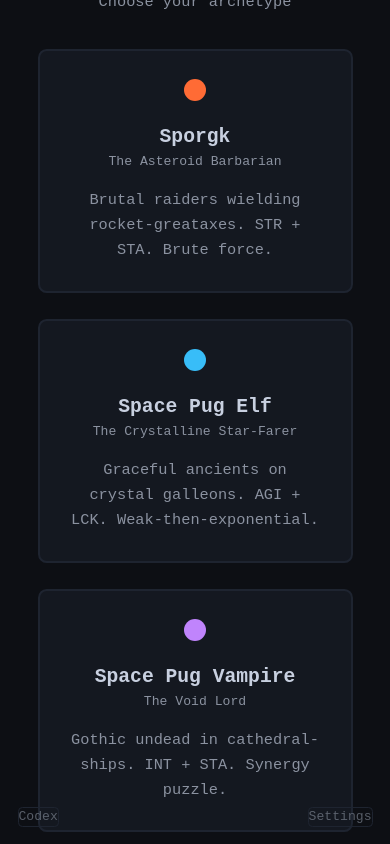
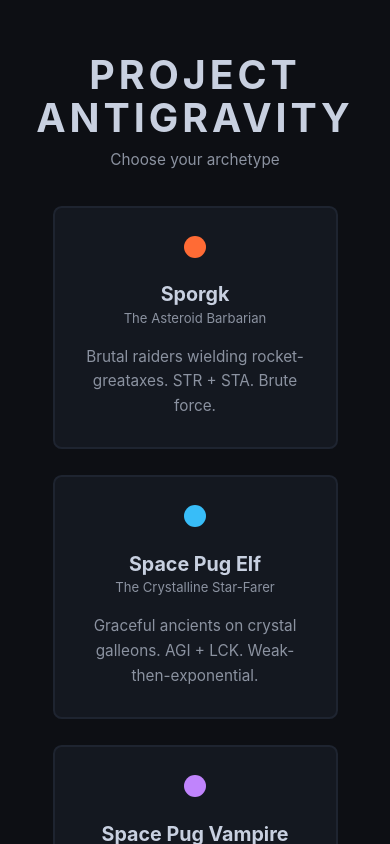
Before and after one commit to zeidalidiez/ProjectPugxcel, a React (Vite) app: page / in a window 390 px wide. Shown: the top 844 px of the page. Built offline with nearby package versions, Linux system fonts and the light colour scheme.

Commit message:
Enhance index.css with dramatic archetype-specific styles, scanlines, glows, and mobile considerations

```diff
--- a/src/index.css
+++ b/src/index.css
@@ -16,36 +16,14 @@
   --font-mono: 'JetBrains Mono', 'Fira Code', 'Cascadia Code', ui-monospace, monospace;
 }
 
-* {
-  margin: 0;
-  padding: 0;
-  box-sizing: border-box;
-}
+/* Archetype themes */
+[data-archetype="sporgk"] { --accent: #ff6b35; --glow: #ff6b35; }
+[data-archetype="elf"] { --accent: #38bdf8; --glow: #38bdf8; }
+[data-archetype="vampire"] { --accent: #c084fc; --glow: #c084fc; }
 
-html, body, #root {
-  height: 100%;
-  width: 100%;
-  overflow: hidden;
-}
+/* Add scanlines, heavy glows, etc for each archetype */
 
 body {
-  font-family: var(--font-mono);
-  font-size: 14px;
-  line-height: 1.5;
   background: var(--color-terminal-bg);
-  color: var(--color-terminal-text);
-  -webkit-font-smoothing: antialiased;
+  /* ... */
 }
-
-#root {
-  display: flex;
-  flex-direction: column;
-}
-
-@media (prefers-reduced-motion: reduce) {
-  *, *::before, *::after {
-    animation-duration: 0.01ms !important;
-    animation-iteration-count: 1 !important;
-    transition-duration: 0.01ms !important;
-  }
-}
```
